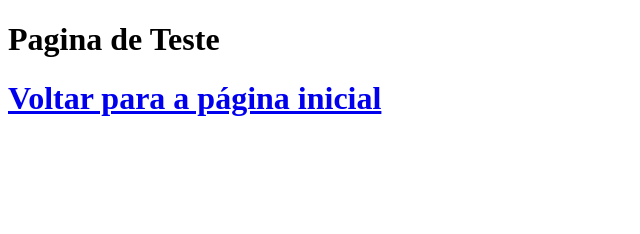
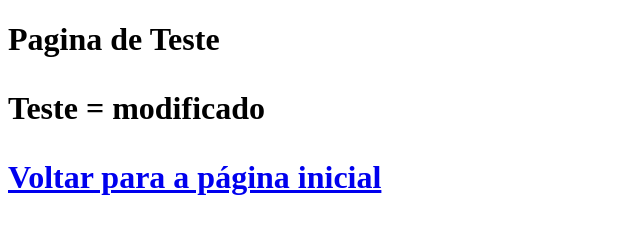
Before and after one commit to salgal42/testegithub, a plain HTML site: page teste.html in a window 1280 px wide. Shown: the whole page, without its empty margins (0-640 px from the left). Drawn offline with Linux system fonts and the light colour scheme.

Commit message:
Mensagem de teste

```diff
--- a/teste.html
+++ b/teste.html
@@ -8,6 +8,7 @@
 </head>
 <body>
     <h1>Pagina de Teste<h1>
+    <p>Teste = modificado</p>
         <a href="index.html">Voltar para a página inicial</a>
 </body>
 </html>
```
